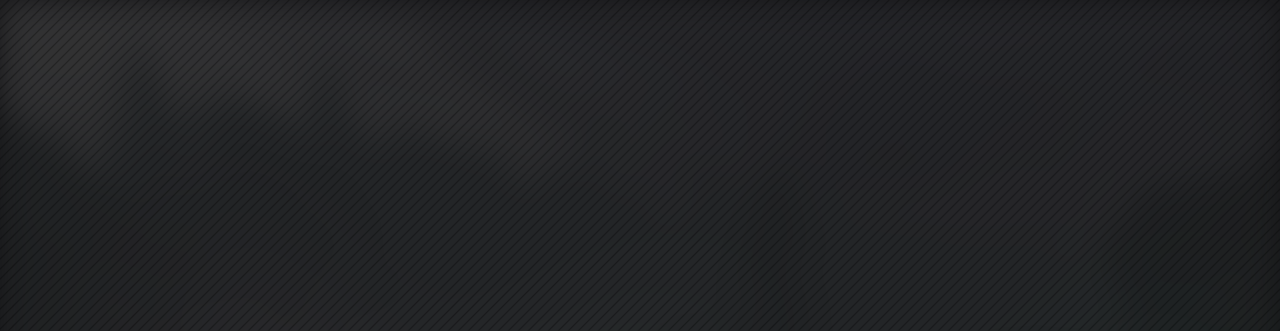
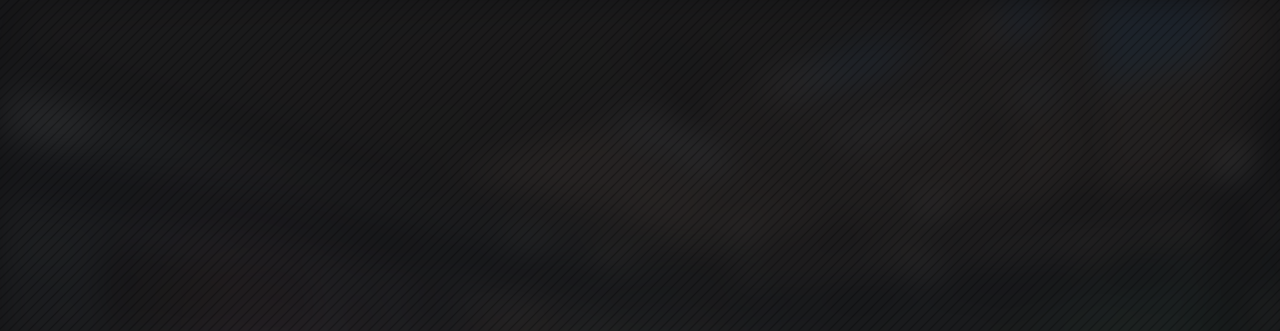
Before and after one commit to LimeFruitDev/LimeFruit-Loading-Screen, a website: page index.html in a window 1280 px wide. Shown: the top 331 px of the page. Drawn offline with Linux system fonts and the light colour scheme.

Commit message:
Update index.html

```diff
--- a/index.html
+++ b/index.html
@@ -21,7 +21,7 @@
 
     <div
       class="absolute w-full h-full bg-cover blur-lg opacity-30 z-[-3]"
-      style="background-image: url('./assets/images/bg-event.jpg'); opacity: 0.8;"
+      style="background-image: url('./assets/images/bg.jpg'); opacity: 0.6;"
     ></div>
 
     <div class="absolute -z-10 transform-gpu overflow-hidden blur-3xl">
```
